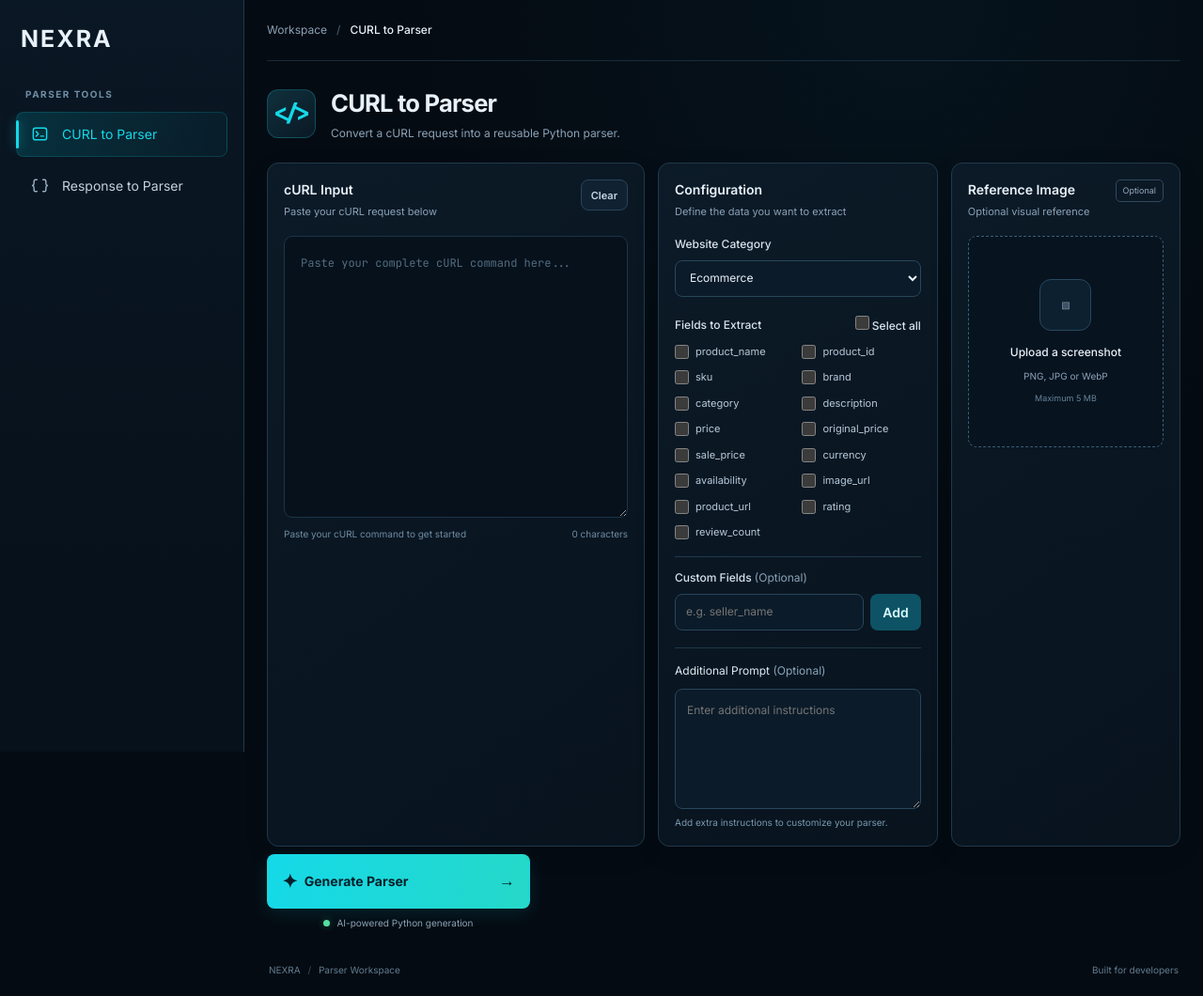
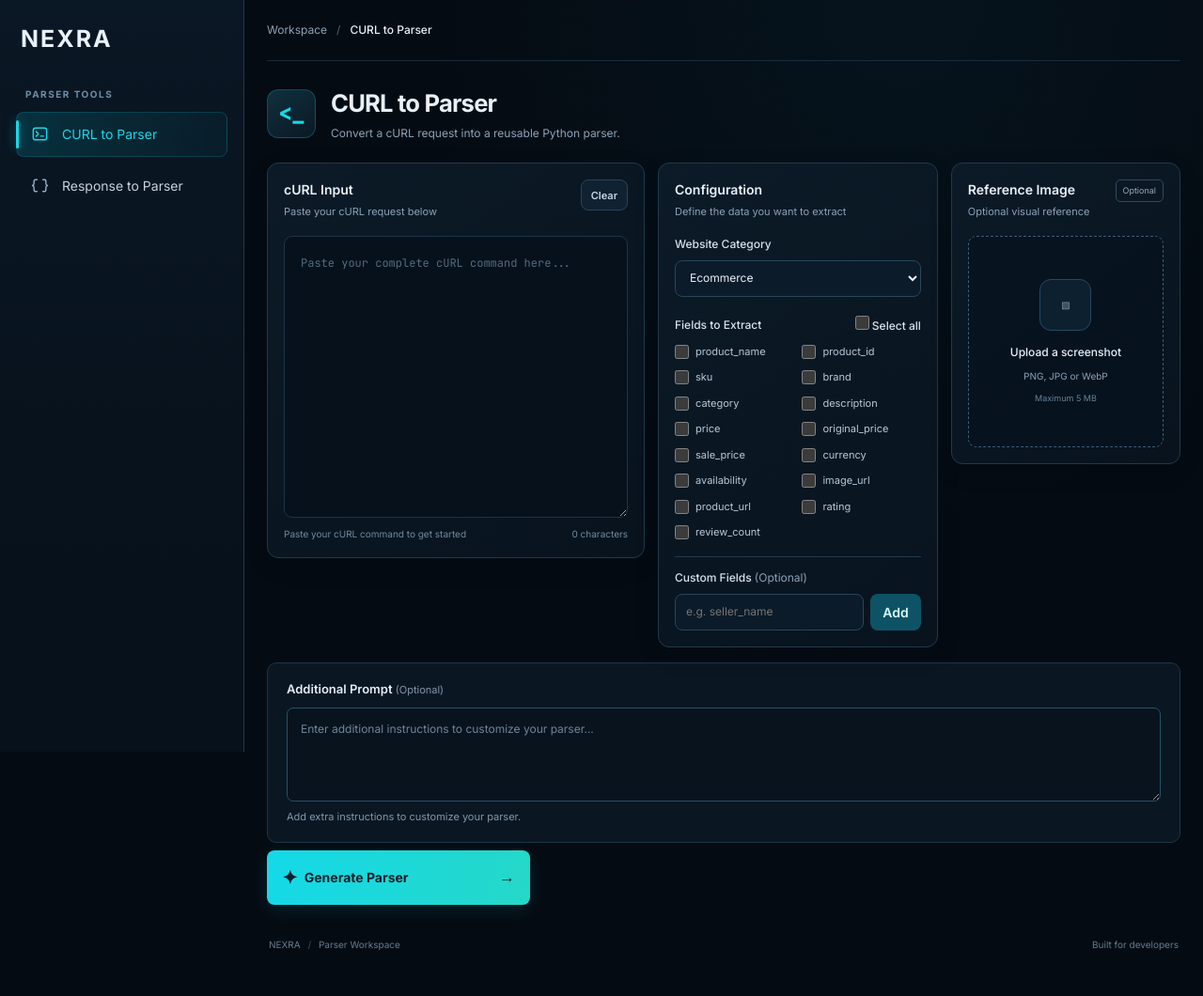
Before and after one commit to himanshu-actowiz/Nexra, a Flask app: page / in a window 1280 px wide. Shown: the whole page at 94% size. After the commit the page ends 1011 px from the top, so only its background shows below. Run offline with Flask 3, Linux system fonts and the light colour scheme.

Commit message:
Prompt Edit

```diff
--- a/templates/index.html
+++ b/templates/index.html
@@ -1,30 +1,130 @@
 <!DOCTYPE html>
 <html lang="en">
-
 <head>
     <meta charset="UTF-8">
     <meta name="viewport" content="width=device-width, initial-scale=1">
     <meta name="theme-color" content="#07111b">
-
     <title>NEXRA</title>
 
     <link rel="stylesheet" href="/style.css">
-
     <link rel="preconnect" href="https://fonts.googleapis.com">
     <link rel="preconnect" href="https://fonts.gstatic.com" crossorigin>
+    <link href="https://fonts.googleapis.com/css2?family=Inter:wght@400;500;600;700&family=JetBrains+Mono:wght@400;500&display=swap" rel="stylesheet">
 
-    <link
-        href="https://fonts.googleapis.com/css2?family=Inter:wght@400;500;600;700&family=JetBrains+Mono:wght@400;500&display=swap"
-        rel="stylesheet">
+    <style>
+        /* Additional Prompt: full-width horizontal section */
+        .additional-prompt-section {
+            width: 100%;
+            box-sizing: border-box;
+            margin-top: 16px;
+            padding: 18px 20px;
+            background: #0a1723;
+            border: 1px solid #1d3547;
+            border-radius: 10px;
+        }
+
+        .additional-prompt-heading {
+            display: flex;
+            align-items: center;
+            justify-content: space-between;
+            gap: 12px;
+            margin-bottom: 10px;
+        }
+
+        .additional-prompt-heading label {
+            color: #e5edf5;
+            font-size: 13px;
+            font-weight: 600;
+        }
+
+        .additional-prompt-heading span {
+            color: #8297aa;
+            font-size: 11px;
+            font-weight: 400;
+        }
+
+        #parser-prompt {
+            display: block;
+            width: 100%;
+            min-height: 90px;
+            height: 100px;
+            max-height: 220px;
+            padding: 12px 14px;
+            box-sizing: border-box;
+            resize: vertical;
+            border: 1px solid #285065;
+            border-radius: 7px;
+            outline: none;
+            background: #08131e;
+            color: #e5edf5;
+            font: inherit;
+            font-size: 12px;
+            line-height: 1.6;
+        }
+
+        #parser-prompt:focus {
+            border-color: #00d5df;
+            box-shadow: 0 0 0 2px rgb(0 213 223 / 8%);
+        }
+
+        #parser-prompt::placeholder {
+            color: #71859a;
+        }
+
+        .additional-prompt-help {
+            display: block;
+            margin-top: 8px;
+            color: #8297aa;
+            font-size: 11px;
+        }
+
+        .generate-action-row {
+            display: flex;
+            justify-content: center;
+            align-items: center;
+            margin: 14px 0 24px;
+        }
+
+        .generate-action-row .button-generate {
+            width: min(100%, 340px);
+            min-height: 44px;
+        }
+
+        /* Keep the three main panels aligned at the top */
+        .workspace-grid {
+            align-items: start;
+        }
+
+        .workspace-grid > .panel {
+            min-width: 0;
+            align-self: start;
+        }
+
+        /* Responsive layout */
+        @media (max-width: 900px) {
+            .additional-prompt-section {
+                margin-top: 12px;
+                padding: 14px;
+            }
+
+            #parser-prompt {
+                min-height: 85px;
+            }
+        }
+
+        @media (max-width: 600px) {
+            .generate-action-row .button-generate {
+                width: 100%;
+            }
+        }
+    </style>
 </head>
 
 <body>
-
 <div class="app-shell">
 
     <!-- Sidebar -->
     <aside class="sidebar">
-
         <div class="brand">
             <h1>NEXRA</h1>
         </div>
@@ -32,7 +132,6 @@
         <div class="sidebar-label">PARSER TOOLS</div>
 
         <nav class="navigation">
-
             <button class="nav-item active" data-mode="curl" type="button">
                 <span class="nav-icon" aria-hidden="true">
                     <svg viewBox="0 0 24 24">
@@ -51,9 +150,7 @@
                 </span>
                 <span>Response to Parser</span>
             </button>
-
         </nav>
-
     </aside>
 
     <!-- Main Content -->
@@ -70,108 +167,78 @@
 
         <!-- Page Heading -->
         <section class="page-heading">
-
-            <div class="heading-icon" id="heading-icon">&lt;/&gt;</div>
-
+            <div class="heading-icon" id="heading-icon">&lt;_</div>
             <div>
                 <h2 id="page-title">CURL to Parser</h2>
                 <p id="page-description">
                     Convert a cURL request into a reusable Python parser.
                 </p>
             </div>
-
         </section>
 
-        <!-- Input and Configuration Panels -->
+        <!-- Three Main Panels -->
         <section class="workspace-grid">
 
             <!-- Input Panel -->
             <div class="panel input-panel">
-
                 <div class="panel-heading">
-
                     <div>
                         <h3>
-                            <span
-                                class="heading-symbol nav-icon"
-                                id="input-symbol"
-                                aria-hidden="true">
+                            <span class="heading-symbol nav-icon" id="input-symbol" aria-hidden="true">
                                 <svg viewBox="0 0 24 24">
                                     <rect x="3" y="4" width="18" height="16" rx="3"></rect>
                                     <path d="m7 9 3 3-3 3M13 15h4"></path>
                                 </svg>
                             </span>
-
                             <span id="input-title">cURL Input</span>
                         </h3>
-
-                        <p id="input-description">
-                            Paste your cURL request below
-                        </p>
+                        <p id="input-description">Paste your cURL request below</p>
                     </div>
 
-                    <button
-                        class="button button-secondary button-small"
-                        id="clear-input"
-                        type="button">
+                    <button class="button button-secondary button-small" id="clear-input" type="button">
                         Clear
                     </button>
-
                 </div>
 
-                <!-- Response Input Type -->
                 <div class="input-type-row" id="response-type-row" hidden>
-
                     <label for="response-type">Input type</label>
-
                     <select id="response-type" class="form-control type-select">
                         <option value="json">JSON</option>
                         <option value="html">HTML</option>
                     </select>
-
                 </div>
 
-                <!-- Main Input -->
                 <div id="response-text-container">
-
                     <textarea
                         id="request-input"
                         class="code-input"
                         spellcheck="false"
-                        placeholder="Paste your complete cURL command here..."></textarea>
-
+                        placeholder="Paste your complete cURL command here..."
+                    ></textarea>
                 </div>
 
                 <div class="input-footer">
                     <span class="input-hint" id="input-hint">
                         Paste your cURL command to get started
                     </span>
-
-                    <span class="char-count" id="char-count">
-                        0 characters
-                    </span>
+                    <span class="char-count" id="char-count">0 characters</span>
                 </div>
-
             </div>
 
             <!-- Configuration Panel -->
             <div class="panel config-panel">
-
                 <div class="panel-heading">
                     <div>
                         <h3>
                             <span class="heading-symbol">⚙</span>
                             Configuration
                         </h3>
-
                         <p>Define the data you want to extract</p>
                     </div>
                 </div>
 
                 <div class="form-group">
-
                     <label for="category">Website Category</label>
-
                     <select id="category" class="form-control">
                         <option value="Ecommerce">Ecommerce</option>
                         <option value="Airline">Airline</option>
@@ -182,312 +249,190 @@
                         <option value="Train">Train</option>
                         <option value="Other">Other</option>
                     </select>
-
                 </div>
 
                 <div class="fields-heading">
-
                     <label>Fields to Extract</label>
-
                     <label class="select-all-label">
                         <input type="checkbox" id="select-all">
                         <span>Select all</span>
                     </label>
-
                 </div>
 
                 <div class="fields-grid" id="fields-container"></div>
 
-                <!-- Custom Fields -->
                 <div class="custom-field-section">
-
                     <label for="custom-field">
                         Custom Fields <span>(Optional)</span>
                     </label>
 
                     <div class="custom-field-row">
-
                         <input
                             type="text"
                             id="custom-field"
                             class="form-control"
-                            placeholder="e.g. seller_name">
-
-                        <button
-                            class="button button-add"
-                            id="add-field"
-                            type="button">
+                            placeholder="e.g. seller_name"
+                        >
+                        <button class="button button-add" id="add-field" type="button">
                             Add
                         </button>
-
                     </div>
-
                 </div>
-                <!-- Additional Prompt Section -->
-                <div class="prompt-section">
-
-                    <label for="parser-prompt">
-                        Additional Prompt <span>(Optional)</span>
-                    </label>
-
-                    <textarea
-                        id="parser-prompt"
-                        class="form-control prompt-textarea"
-                        rows="5"
-                        placeholder="Enter additional instructions"></textarea>
-
-                    <p class="prompt-hint">
-                        Add extra instructions to customize your parser.
-                    </p>
-
-                </div>
-
             </div>
 
             <!-- Reference Image Panel -->
             <div class="panel action-panel">
-
                 <div class="panel-heading">
-
                     <div>
                         <h3>
                             <span class="heading-symbol">▧</span>
                             Reference Image
                         </h3>
-
                         <p>Optional visual reference</p>
                     </div>
-
                     <span class="optional-badge">Optional</span>
-
                 </div>
 
-                <label
-                    class="upload-area"
-                    for="reference-image"
-                    id="upload-area">
-
+                <label class="upload-area" for="reference-image" id="upload-area">
                     <input
                         type="file"
                         id="reference-image"
                         accept="image/png,image/jpeg,image/webp"
-                        hidden>
+                        hidden
+                    >
 
                     <span class="upload-icon">▧</span>
-
-                    <strong id="upload-title">
-                        Upload a screenshot
-                    </strong>
-
+                    <strong id="upload-title">Upload a screenshot</strong>
                     <span>PNG, JPG or WebP</span>
-
-                    <span class="upload-limit">
-                        Maximum 5 MB
-                    </span>
-
+                    <span class="upload-limit">Maximum 5 MB</span>
                 </label>
 
-                <!-- Image Preview -->
                 <div class="image-preview" id="image-preview" hidden>
-
                     <img id="preview-img" alt="Reference preview">
-
-                    <button
-                        type="button"
-                        id="remove-image"
-                        class="remove-image">
+                    <button type="button" id="remove-image" class="remove-image">
                         Remove image
                     </button>
-
                 </div>
-
             </div>
 
         </section>
 
-        <!-- Generate Button: Right Side Below All Panels -->
-        <div
-            class="generate-action-row"
-            style="display:flex; flex-direction:column; align-items:flex-end; width:100%; margin:12px 0 16px; box-sizing:border-box;">
+        <!-- Full-Width Additional Prompt -->
+        <section class="additional-prompt-section">
+            <div class="additional-prompt-heading">
+                <label for="parser-prompt">
+                    Additional Prompt <span>(Optional)</span>
+                </label>
+            </div>
 
-            <button
-                class="button button-generate"
-                id="generate-btn"
-                type="button"
-                style="width:280px; max-width:100%; margin-left:auto; display:flex; align-items:center; justify-content:space-between;">
+            <textarea
+                id="parser-prompt"
+                name="prompt"
+                placeholder="Enter additional instructions to customize your parser..."
+            ></textarea>
 
+            <span class="additional-prompt-help">
+                Add extra instructions to customize your parser.
+            </span>
+        </section>
+
+        <!-- Generate Button Below Prompt -->
+        <div class="generate-action-row">
+            <button class="button button-generate" id="generate-btn" type="button">
                 <span class="generate-icon">✦</span>
                 <span id="generate-text">Generate Parser</span>
                 <span class="button-arrow">→</span>
-
             </button>
-
-            <p
-                class="generate-note"
-                style="width:280px; max-width:100%; text-align:center; margin-top:8px;">
-
-                <span class="status-dot"></span>
-                AI-powered Python generation
-
-            </p>
-
         </div>
 
-        <!-- Generated Results: Hidden Initially -->
-        <section class="results-grid" id="results-section" hidden>
+        <!-- Generated Results -->
+        <section class="results-grid" id="results-section">
 
             <!-- Python Code -->
             <div class="panel result-panel">
-
                 <div class="result-header">
-
                     <div class="result-title">
-
-                        <div class="result-icon python-icon">
-                            &lt;/&gt;
-                        </div>
-
+                        <div class="result-icon python-icon">&lt;/&gt;</div>
                         <div>
                             <h3>Generated Python Code</h3>
                             <p>Reusable parser function</p>
                         </div>
-
                     </div>
 
                     <div class="result-actions">
-
-                        <button
-                            class="button button-secondary button-small"
-                            id="copy-code"
-                            type="button">
+                        <button class="button button-secondary button-small" id="copy-code" type="button">
                             ▢ Copy
                         </button>
-
-                        <button
-                            class="button button-secondary button-small"
-                            id="download-code"
-                            type="button">
+                        <button class="button button-secondary button-small" id="download-code" type="button">
                             ↓ .py
                         </button>
-
                     </div>
-
                 </div>
 
                 <div class="code-output-wrapper">
-
                     <pre class="output-code" id="code-output"><code># Your generated Python parser will appear here.
 
 def parse_data(data):
-    # Your extraction logic will be generated here.
     results = []
     return results</code></pre>
-
                 </div>
 
                 <div class="result-footer">
-
                     <span class="footer-dot"></span>
-
-                    <span id="code-status">
-                        Waiting for parser generation
-                    </span>
-
+                    <span id="code-status">Waiting for parser generation</span>
                     <span class="language-label">PYTHON</span>
-
                 </div>
-
             </div>
 
             <!-- JSON Output -->
             <div class="panel result-panel">
-
                 <div class="result-header">
-
                     <div class="result-title">
-
-                        <div class="result-icon json-icon">
-                            { }
-                        </div>
-
+                        <div class="result-icon json-icon">{ }</div>
                         <div>
                             <h3>Extracted Output</h3>
                             <p>Structured JSON data</p>
                         </div>
-
                     </div>
 
                     <div class="result-actions">
-
-                        <button
-                            class="button button-secondary button-small"
-                            id="copy-json"
-                            type="button">
+                        <button class="button button-secondary button-small" id="copy-json" type="button">
                             ▢ Copy
                         </button>
-
-                        <button
-                            class="button button-secondary button-small"
-                            id="download-json"
-                            type="button">
+                        <button class="button button-secondary button-small" id="download-json" type="button">
                             ↓ .json
                         </button>
-
                     </div>
-
                 </div>
 
                 <div class="code-output-wrapper">
-
                     <pre class="output-code" id="json-output"><code>[
   {
     "message": "Your extracted data will appear here"
   }
 ]</code></pre>
-
                 </div>
 
                 <div class="result-footer">
-
                     <span class="footer-dot"></span>
-
-                    <span id="json-status">
-                        Waiting for extracted data
-                    </span>
-
+                    <span id="json-status">Waiting for extracted data</span>
                     <span class="language-label">JSON</span>
-
                 </div>
-
             </div>
 
         </section>
 
         <!-- Footer -->
         <footer class="page-footer">
-
-            <span>
-                NEXRA <span class="footer-separator">/</span>
-                Parser Workspace
-            </span>
-
+            <span>NEXRA <span class="footer-separator">/</span> Parser Workspace</span>
             <span>Built for developers</span>
-
         </footer>
 
     </main>
-
 </div>
 
-<!-- Toast Notifications -->
-<div
-    class="toast"
-    id="toast"
-    role="status"
-    aria-live="polite">
-</div>
+<div class="toast" id="toast" role="status" aria-live="polite"></div>
 
-<script src="/script.js" defer></script>
-
+<script src="/script.js"></script>
 </body>
 </html>
```
